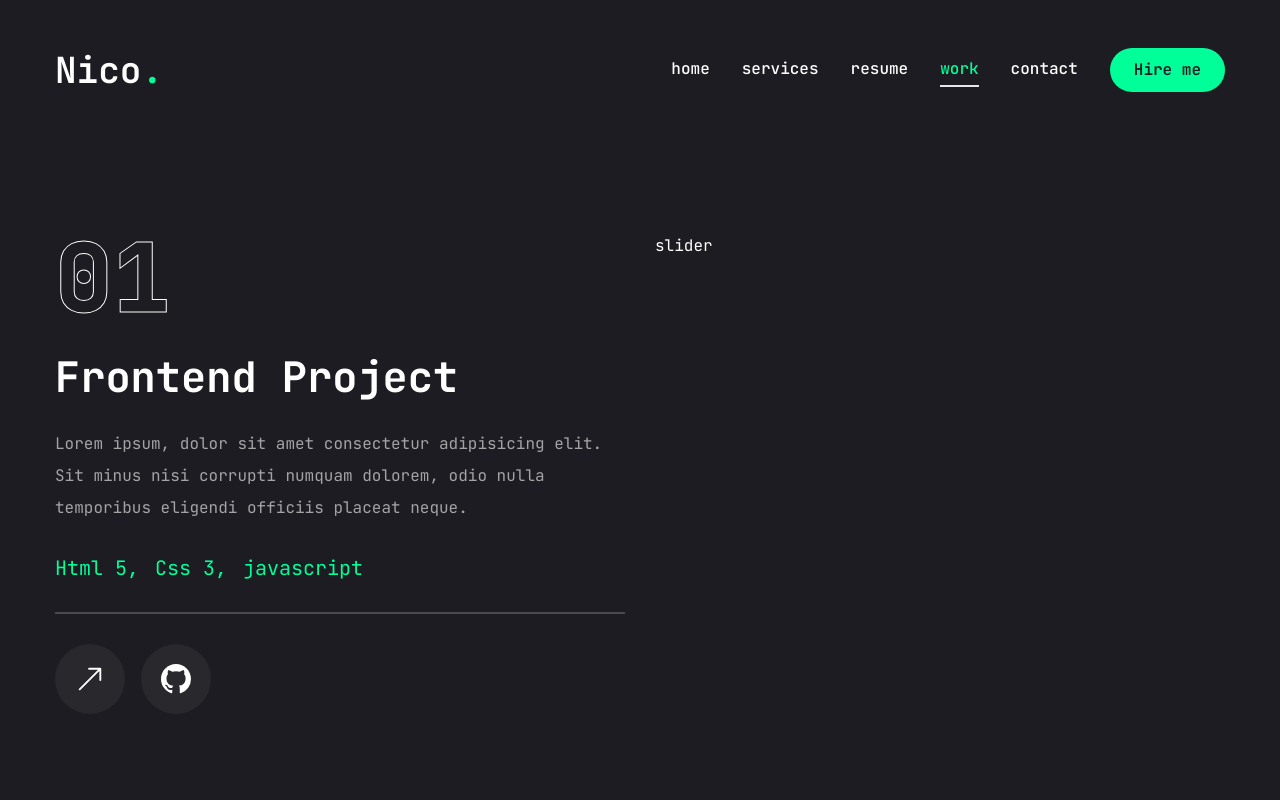
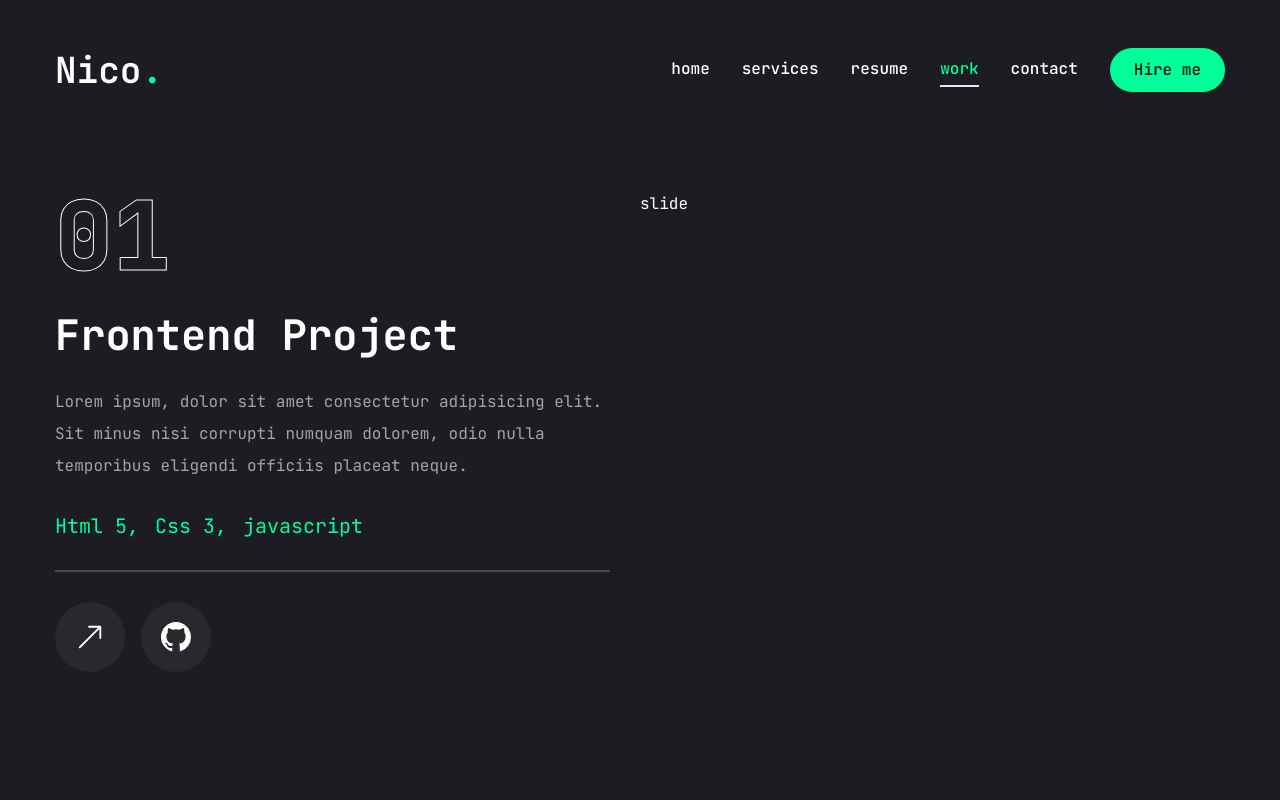
Before and after one commit to Nico-LeeNH/portfolioweb, a Next.js app: page /work in a window 1280 px wide. Built offline with nearby package versions, Linux system fonts and the light colour scheme.

Commit message:
work page

```diff
--- a/app/work/page.jsx
+++ b/app/work/page.jsx
@@ -46,7 +46,7 @@
     github: "",
   },
   {
-    num: "01",
+    num: "03",
     category: "frontend",
     title: "project 1",
     description: "Lorem ipsum, dolor sit amet consectetur adipisicing elit. Sit minus nisi corrupti numquam dolorem, odio nulla temporibus eligendi officiis placeat neque.",
@@ -59,10 +59,15 @@
   }
 ]
 
-
-
 const Work = () => {
   const [project, setProject] = useState(projects[0]);
+
+  const handleSlideChange = (swiper) => {
+    // get current slide index
+    const currentIndex = swiper.activeIndex;
+    // update project state based on current slide index
+    setProject(projects[currentIndex]);
+  }
   return (
     <motion.section
     initial={{ opacity: 0 }}
@@ -125,7 +130,18 @@
               </div>
             </div>
           </div>
-          <div className="w-full xl:w-[50%]">slider</div>
+          <div className="w-full xl:w-[50%]">
+          <Swiper
+          spaceBetween={30}
+          slidesPerView={1}
+          className="xl:h-[520px] mb-12"
+          onSlideChange={handleSlideChange}
+          >
+                {projects.map((project, index) =>{
+                  return <SwiperSlide key={index}>slide</SwiperSlide>;
+                })}
+              </Swiper>
+          </div>
         </div>
       </div>
     </motion.section>
```
